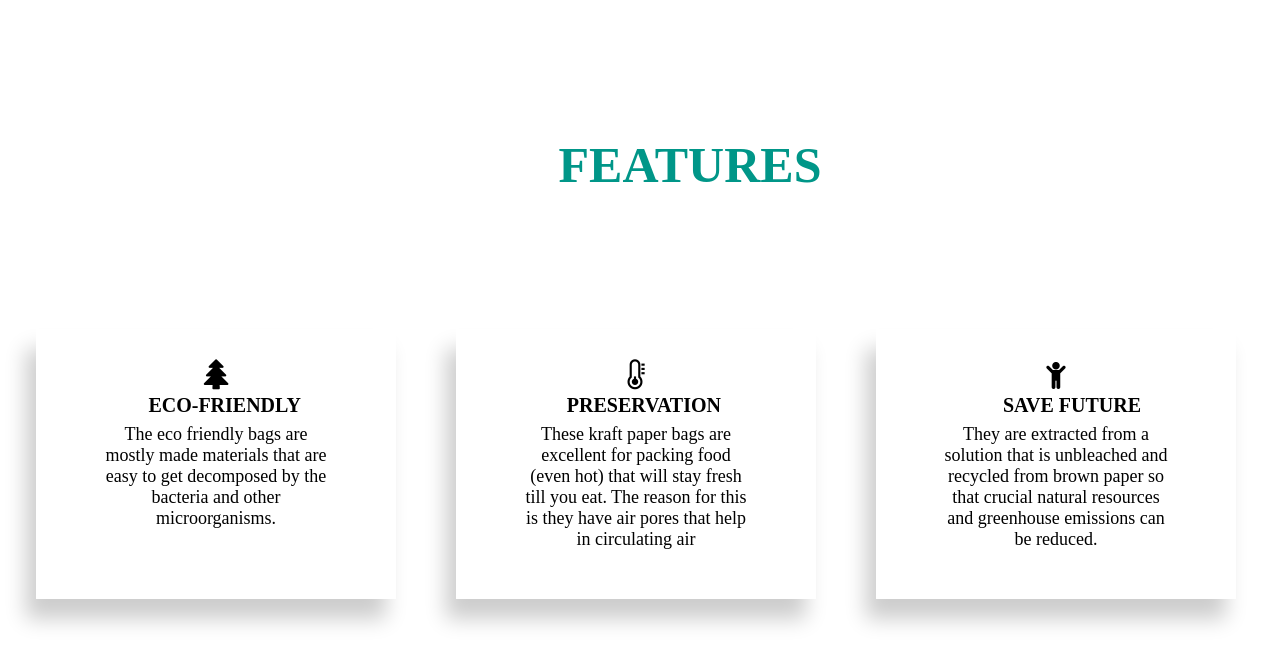
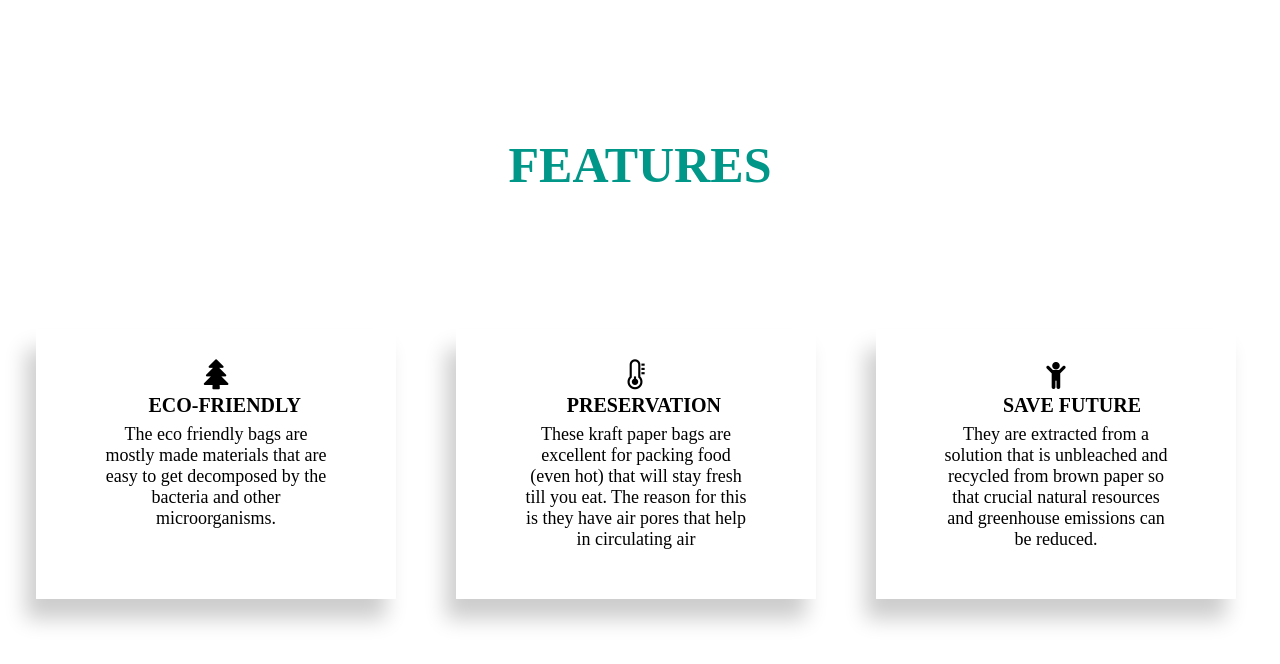
Before and after one commit to Tech-up2000/first, a plain HTML site: page index.html in a window 1280 px wide. Shown: the top 664 px of the page. Drawn offline with Linux system fonts and the light colour scheme.

Commit message:
Update index.html

```diff
--- a/index.html
+++ b/index.html
@@ -35,8 +35,7 @@ body{
     z-index: 1;
     display: inline-block;
      text-align: center;
-     left:50px;
-     right: 45px;
+
 }
     .container{
     align-items: center;
```
